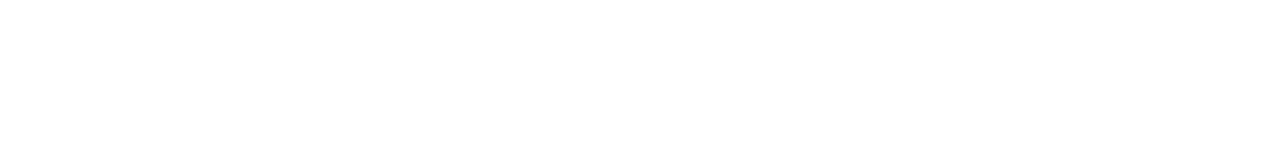
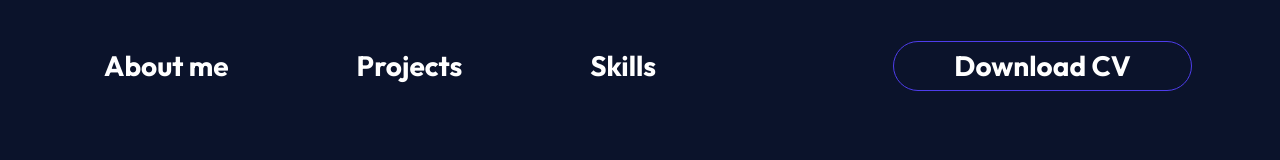
Before and after one commit to filemat/portfolio, a plain HTML site: page FRONTEND/index.html in a window 1280 px wide. Drawn offline with Linux system fonts and the light colour scheme.

Commit message:
Create version-1 nav-bar

```diff
--- a/FRONTEND/index.html
+++ b/FRONTEND/index.html
@@ -3,9 +3,39 @@
 <head>
     <meta charset="UTF-8">
     <meta name="viewport" content="width=device-width, initial-scale=1.0">
+    <link href="https://fonts.googleapis.com/css2?family=Outfit:wght@400;700&family=Roboto:wght@400;700&family=Roboto+Flex:wght@400;700&display=swap" rel="stylesheet">
+    <link rel="stylesheet" href="styles/main.css">
     <title>Filep Máté</title>
 </head>
 <body>
+    <header>
+        <div class="nav-bar">
+            <div class="nav-left">
+                <a href="#hero">About me</a>
+                <a href="#projects">Projects</a>
+                <a href="#skills">Skills</a>
+            </div>
+            <div class="nav-right">
+                <p class="nav-right-cv">Download CV</p>
+            </div>
+        </div>
+    </header>
+    <main>
+        <section id="hero">
 
+        </section>
+        <section id="skills">
+
+        </section>
+        <section id="projects">
+
+        </section>
+        <section id="contact">
+
+        </section>
+    </main>
+    <footer>
+
+    </footer>
 </body>
 </html>
--- a/FRONTEND/styles/main.css
+++ b/FRONTEND/styles/main.css
@@ -0,0 +1,52 @@
+body  {
+    background-color: #0B132B;
+    color: white
+}
+
+
+ /* NAV SECTION */
+
+.nav-bar {
+    font-family: "Outfit";
+    display: flex;
+    justify-content: space-between;
+    align-items: center;
+    padding: 1.5rem 5rem;
+    font-weight: 700;
+    font-size: 28px;
+}
+
+.nav-left, .nav-right {
+    display: flex;
+    gap: 1.5rem;
+}
+
+.nav-bar p{
+    margin: 0;
+}
+
+.nav-right-cv {
+    border: 1px solid #4E3DEB;
+    width: 297px;
+    height: 48px;
+    border-radius: 50px;
+    display: flex;
+    justify-content: center;
+    font-size: 28px;
+    align-items: center;
+}
+
+.nav-left {
+    margin: 1rem;
+    display: flex;
+    gap: 8rem;
+}
+
+.nav-left a,
+.nav-left a:visited,
+.nav-left a:active {
+  text-decoration: none;
+  color: white;
+}
+
+/* NAV SECTION ENDING */
```
